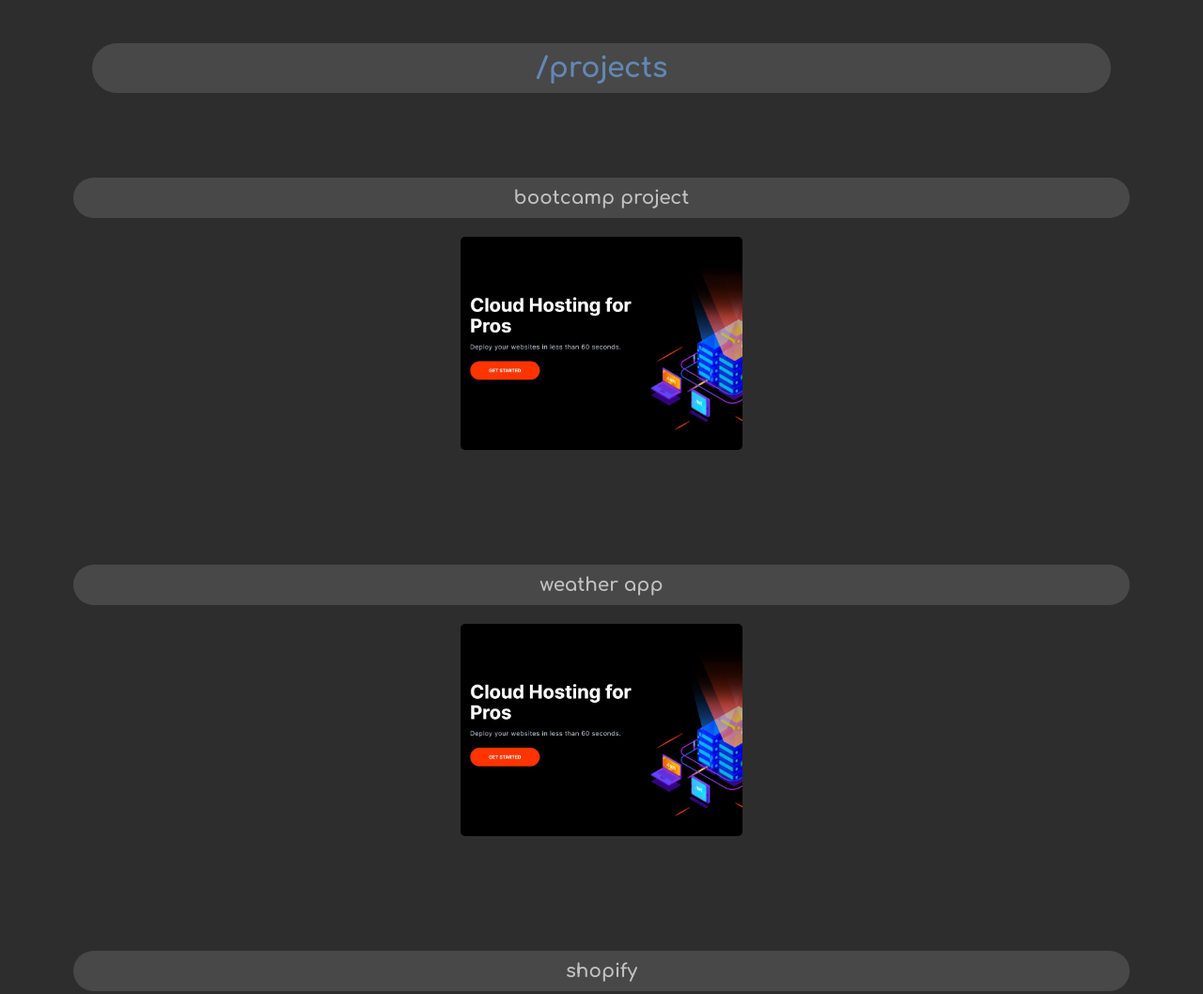
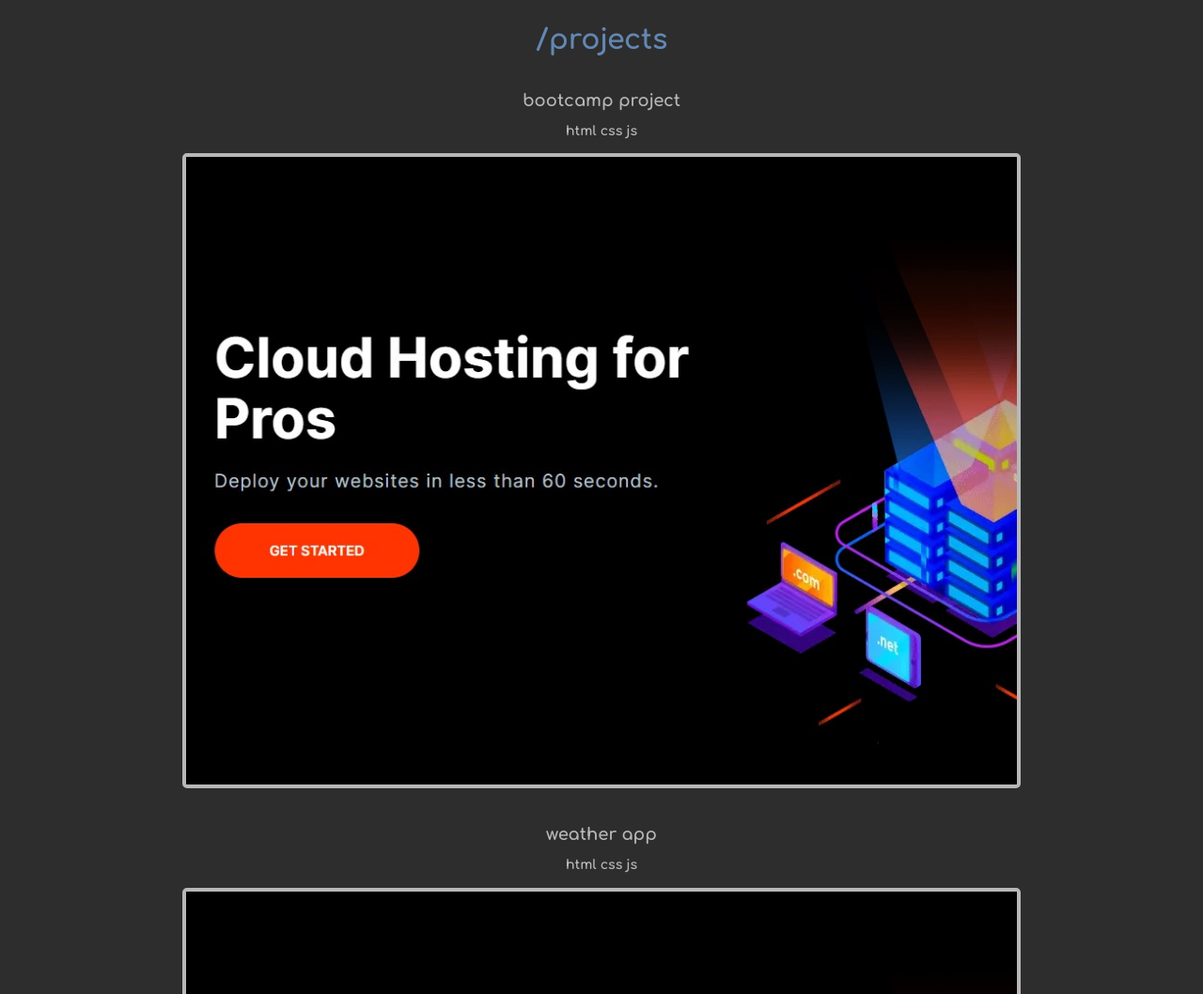
Before and after one commit to Jsburns05/WebDev.Portfolio, a website built with Parcel: page index.html in a window 1280 px wide. Shown: the part 400-1458 px from the top of the page at 94% size. Built offline with nearby package versions, Linux system fonts and the light colour scheme.

Commit message:
main work

```diff
--- a/index.css
+++ b/index.css
@@ -99,27 +99,22 @@ main {
 }
 
 .projects-header {
-    background: var(--clr-background-secondary);
-    border-radius: 30px;
     color: var(--clr-accent);
     font-family: var(--ff-normal);
     font-size: 3rem;
-    margin: 9rem;
-    padding: 1rem;
 }
 
-.projects-title {
-    background: var(--clr-background-secondary);
-    border-radius: 30px;
+.projects-title-container {
+    border-radius: 5px;
     color: var(--clr-text-main);
     font-family: var(--ff-normal);
-    font-size: 2rem;
-    margin: 7rem 7rem 2rem 7rem;
-    padding: 1rem;
+    font-size: 1.2rem;
+    padding: .25rem;
+    margin-top: 2rem;
 }
 
 .project-link img {
-    width: 30rem;
-    margin-bottom: 5rem;
+    width: 70%;
+    border: 4px solid var(--clr-text-main);
     border-radius: 5px;
 }
--- a/index.html
+++ b/index.html
@@ -47,24 +47,32 @@
 
         <div class="projects-container">
             <h1 class="projects-header">/projects</h1>
-            <h2 class="projects-title">bootcamp project</h2>
-            <h3 class="projects-type"></h3>
-            <a href="https://burnsify.netlify.app/" class="project-link">
+            <div class="projects-title-container">
+                <h2 class="projects-title">bootcamp project</h2>
+                <h3 class="projects-title">html css js</h3>
+            </div>
+            <a href="https://burnsify.netlify.app/" target="blank" class="project-link">
                 <img src="/imgs/moshify.img.jpg" alt="" class="project-img">
             </a>
-            <h2 class="projects-title">weather app</h2>
-            <h3 class="projects-type"></h3>
-            <a href="#" class="project-link">
+            <div class="projects-title-container">
+                <h2 class="projects-title">weather app</h2>
+                <h3 class="projects-title">html css js</h3>
+            </div>
+            <a href="https://burnsify.netlify.app/" target="blank" class="project-link">
                 <img src="/imgs/moshify.img.jpg" alt="" class="project-img">
             </a>
-            <h2 class="projects-title">shopify</h2>
-            <h3 class="projects-type"></h3>
-            <a href="#" class="project-link">
+            <div class="projects-title-container">
+                <h2 class="projects-title">shopify</h2>
+                <h3 class="projects-title">html css js</h3>
+            </div>
+            <a href="https://burnsify.netlify.app/" target="blank" class="project-link">
                 <img src="/imgs/moshify.img.jpg" alt="" class="project-img">
             </a>
-            <h2 class="projects-title">food blog</h2>
-            <h3 class="projects-type"></h3>
-            <a href="#" class="project-link">
+            <div class="projects-title-container">
+                <h2 class="projects-title">food blog</h2>
+                <h3 class="projects-title">html css js</h3>
+            </div>
+            <a href="https://burnsify.netlify.app/" target="blank" class="project-link">
                 <img src="/imgs/moshify.img.jpg" alt="" class="project-img">
             </a>
         </div>
```
